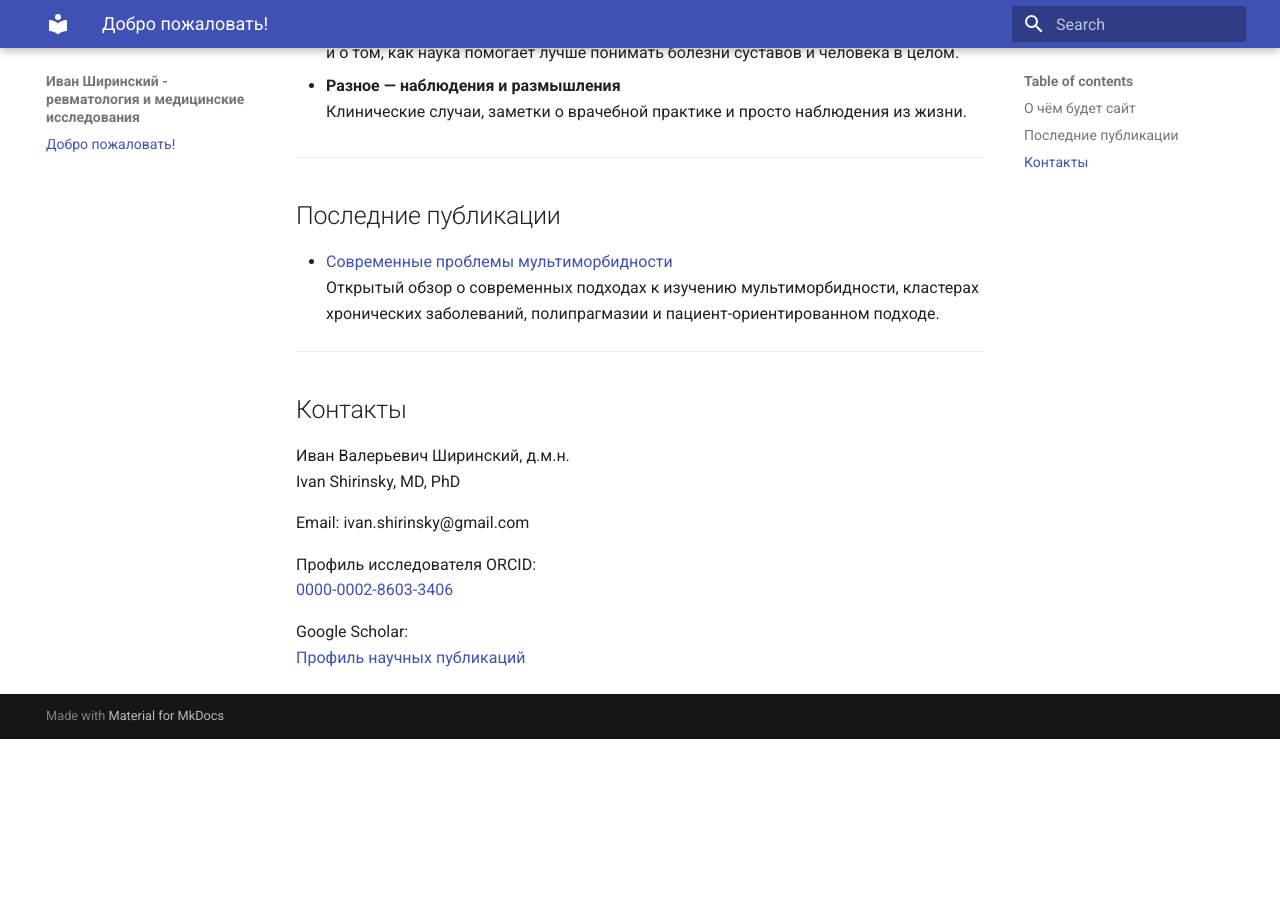
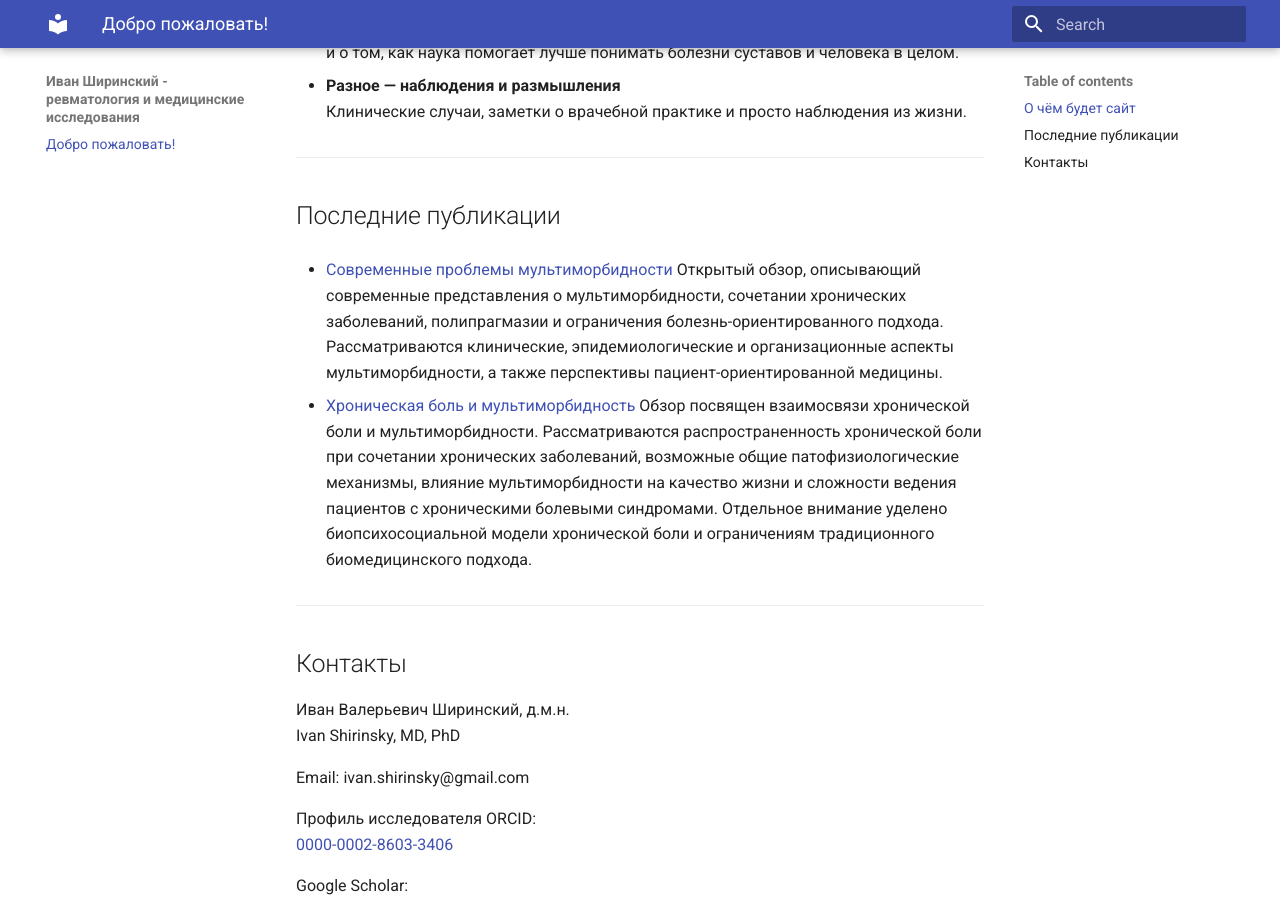
Before and after one commit to ivan-shirinsky/ivan-shirinsky.github.io, an MkDocs documentation site: the page built from docs/index.md, in a window 1280 px wide and 900 px high, scrolled down 537 px. Built offline with MkDocs 1.6.1 and Material for MkDocs 9.7.7, drawn with Linux system fonts in a browser that asks for light colours; before the commit the page ends 1276 px from its top, so only the background shows below that.

Commit message:
Update index.md

```diff
--- a/docs/index.md
+++ b/docs/index.md
@@ -27,7 +27,11 @@
 ## Последние публикации
 
 - [Современные проблемы мультиморбидности](https://ivan-shirinsky.github.io/multimorbidity-review/)
-  Открытый обзор о современных подходах к изучению мультиморбидности, кластерах хронических заболеваний, полипрагмазии и пациент-ориентированном подходе.
+Открытый обзор, описывающий современные представления о мультиморбидности, сочетании хронических заболеваний, полипрагмазии и ограничения болезнь-ориентированного подхода. Рассматриваются клинические, эпидемиологические и организационные аспекты мультиморбидности, а также перспективы пациент-ориентированной медицины.
+
+
+- [Хроническая боль и мультиморбидность](https://doi.org/10.17116/pain20262401172)
+  Обзор посвящен взаимосвязи хронической боли и мультиморбидности. Рассматриваются распространенность хронической боли при сочетании хронических заболеваний, возможные общие патофизиологические механизмы, влияние мультиморбидности на качество жизни и сложности ведения пациентов с хроническими болевыми синдромами. Отдельное внимание уделено биопсихосоциальной модели хронической боли и ограничениям традиционного биомедицинского подхода.
 
   ---
 
```
